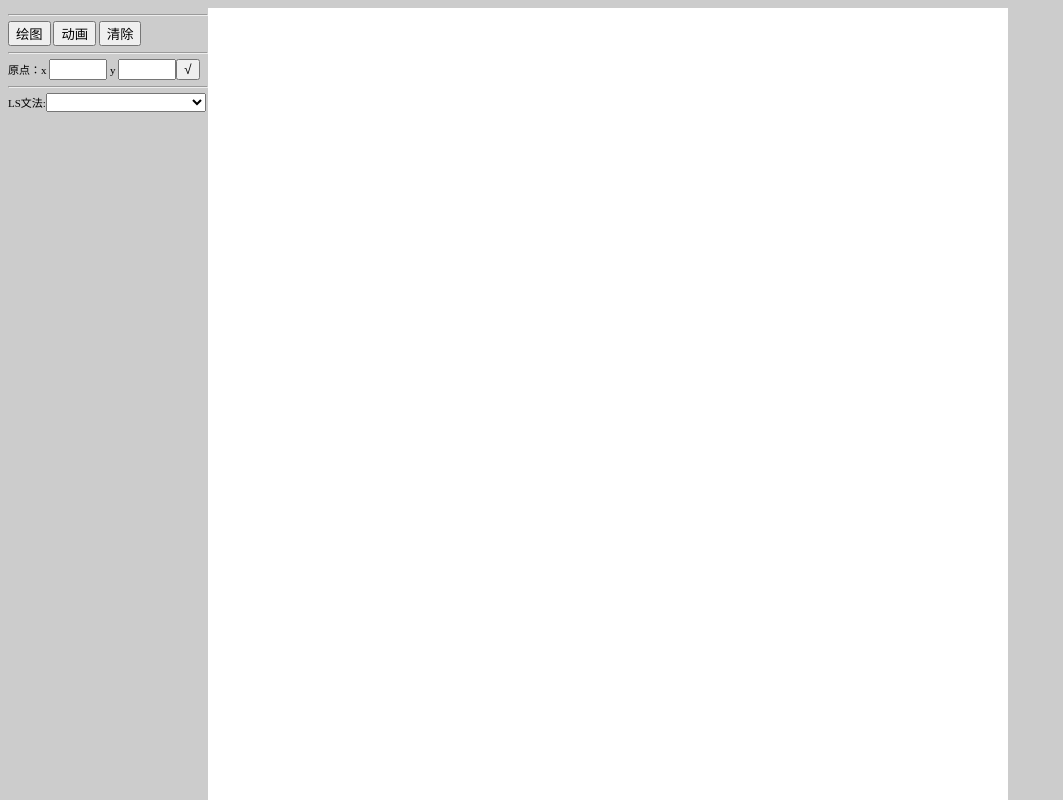
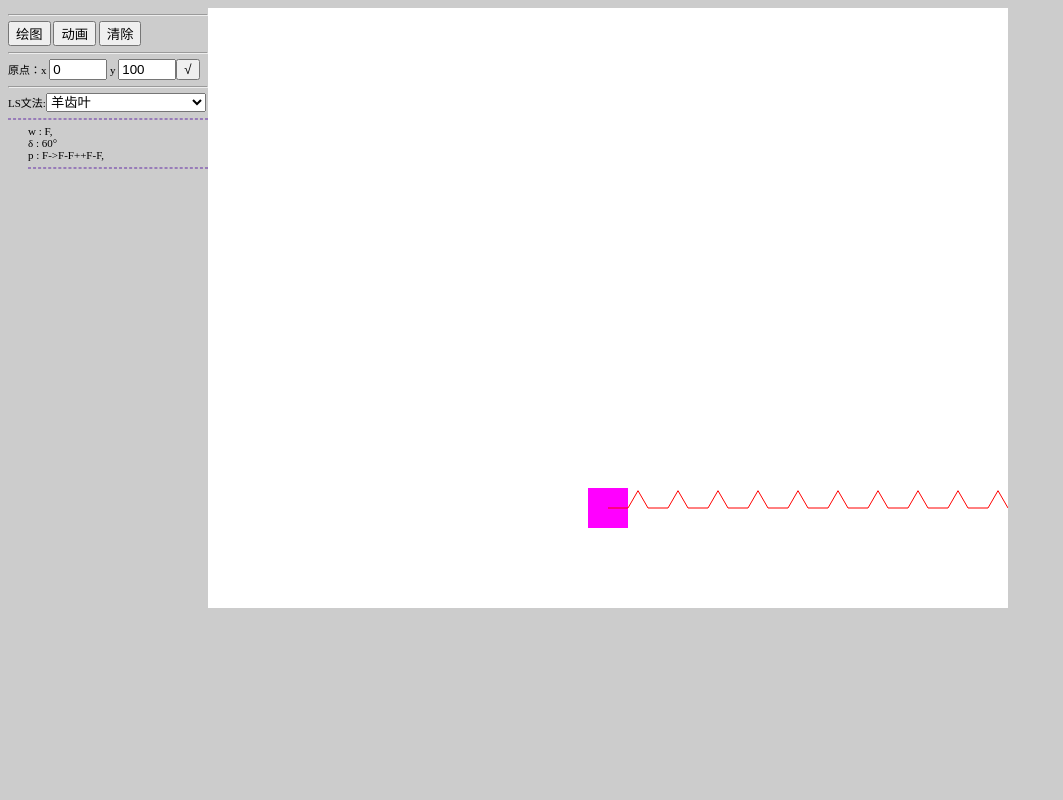
Before and after one commit to mykonica/Fractal, a plain HTML site: page LS/index.html in a window 1280 px wide. Shown: the top 800 px of the page, without its empty margins (0-1063 px from the left). Drawn offline with Linux system fonts and the light colour scheme.

Commit message:
ls绘图

```diff
--- a/LS/index.html
+++ b/LS/index.html
@@ -21,7 +21,7 @@
 		<div id="param-container" class="param-container"></div>
 	</div>
 	<div class="drawing-panel">
-		<canvas id="paint-canvas" width="800" height="1000"></canvas>
+		<canvas id="paint-canvas" width="800" height="600"></canvas>
 	</div>
 
 	<script type="text/javascript" src="js\jquery.js"></script>
--- a/LS/js/data.js
+++ b/LS/js/data.js
@@ -2,12 +2,13 @@ ls_table = {
 	'table':[
 		{
 			'name':'羊齿叶',
-			'org':{'x':0, 'y':200},
-			'steps':10,
-			'initial':'F++F++F',
-			'angle':60
+			'length':20,
+			'org':{'x':0, 'y':100},
+			'steps':30,
+			'initial':'F',
+			'angle':60,
 			'rules':[
-				{'source':'F', 'target':'F--F++F--F--F'}
+				{'source':'F', 'target':'F-F++F-F'}
 			]
 		}
 	]
--- a/LS/js/init.js
+++ b/LS/js/init.js
@@ -17,29 +17,25 @@ function selectTable(index) {
         if ('len' in table[index]) {
             len = table[index]['len'];
         }
-		$('#len')[0].value = len;
+        // $('#len')[0].value = len;
+        window.lsobj = new lsObject(table[index]);
 
-		var param = table[index]['param'];
-		if (param.length > 0) {
         $param_obj.append('<hr class="param-hr"></hr>');
-			for (var i = 0; i < param.length; ++i) {
+
         var html = '<div class="param">';
 
-				html = html + '<div class="line"><div class="a ratio">a = ' + param[i]['a'] +
-					', </div><div class="b ratio">b = ' + param[i]['b'] +
-					', </div><div class="e ratio">e = ' + param[i]['e'] + '</div> </div>';
+        html = html + '<div class="line"><div class="a ratio">w : ' + window.lsobj.initial +
+            ', </div><div class="b ratio">δ : ' + window.lsobj.angle + '°'
+            ', </div> </div>';
 
-				html = html + '<div class="line"><div class="c ratio">c = ' + param[i]['c'] +
-					', </div><div class="d ratio">d = ' + param[i]['d'] +
-					', </div><div class="f ratio">f = ' + param[i]['f'] + '</div></div>'
-
-				html = html + '<div class="line"><div class="p ratio">p = ' + param[i]['p'] + '</div></div>';
-
+        for (var i = 0; i < window.lsobj.rules.length; i++) {
+            html = html + '<div class="line"><div class="c ratio">p : ' +
+                window.lsobj.rules[i]['source'] + '->' + window.lsobj.rules[i]['target'] +
+                ', </div></div>'
+        }
         html += '</div>';
         html += '<hr class="param-hr"></hr>'
         $param_obj.append(html);
-			}
-		}
     }
 }
 
@@ -56,12 +52,12 @@ function initData() {
         $select_obj.change(function() {
             selectTable(select_dom.selectedIndex);
             clearCanvas();
-			paintIfs(ls_table['table'][$('.setting-panel .table')[0].selectedIndex]['param'], window.count_default);
+            paintLS(ls_table['table'][$('.setting-panel .table')[0].selectedIndex]['param'], window.count_default);
         });
 
         selectTable(select_dom.selectedIndex);
         clearCanvas();
-		paintIfs(ls_table['table'][$('.setting-panel .table')[0].selectedIndex]['param'], window.count_default);
+        paintLS(window.lsobj);
     }
 }
 
@@ -86,7 +82,7 @@ $(document).ready(function() {
     $('#paint').click(function() {
         clearCanvas();
         var draw_count = window.count_default;
-		paintIfs(ls_table['table'][$('.setting-panel .table')[0].selectedIndex]['param'], draw_count);
+        paintLS(window.lsobj);
     });
 
     $("#clear").click(function() {
@@ -100,7 +96,7 @@ $(document).ready(function() {
         window.animate_count = 0;
         window.timer = setInterval(function() {
             if (window.animate_count < window.count_default) {
-				paintIfs(ls_table['table'][$('.setting-panel .table')[0].selectedIndex]['param'], window.animate_step_default);
+                paintLS(window.lsobj);
                 window.animate_count += window.animate_step_default;
             } else {
                 clearInterval(window.timer);
--- a/LS/js/ls.js
+++ b/LS/js/ls.js
@@ -6,14 +6,16 @@ function randomColor() {
     return 'rgb(' + r + ',' + g + ',' + b + ')';
 }
 
-function lsObject (lsParameters) {
-	this.org_x = lsParameters['x'];
-	this.org_y = lsParameters['y'];
+function lsObject(lsParameters) {
+    this.org_x = lsParameters['org']['x'];
+    this.org_y = lsParameters['org']['y'];
     this.steps = lsParameters['steps'];
+    this.angle = lsParameters['angle'];
     this.initial = lsParameters['initial'];
     this.rules = lsParameters['rules'];
+    this.length = lsParameters['length'];
 
-	this.getLSExpression=getLSExpression;
+    this.getLSExpression = getLSExpression;
 
     function getLSExpression() {
         if (this.expression) {
@@ -23,7 +25,9 @@ function lsObject (lsParameters) {
 
             for (var stepIndex = 0; stepIndex < this.steps; stepIndex++) {
                 for (var ruleIndex = 0; ruleIndex < this.rules.length; ruleIndex++) {
-					expression.replace(this.rules['source'], this.rules['target']);
+                    var source = this.rules[ruleIndex]['source'];
+                    var target = this.rules[ruleIndex]['target'];
+                    this.expression = this.expression.replace(source, target);
                 }
             }
         }
@@ -32,59 +36,87 @@ function lsObject (lsParameters) {
     }
 }
 
-function paintIfs(param, count, paint_axes, paint_org) {
+function paintLS(lsobject) {
     window.context.save();
-	//计算概率范围
-	var p_range = new Array(param.length + 1);
-	p_range[0] = 0.0;
-	for (var i = 0; i < param.length; ++i) {
-		p_range[i + 1] = p_range[i] + param[i]['p'];
+
+    var expression = lsobject.getLSExpression();
+
+    var x = 0;
+    var y = 0;
+    var lastx = x;
+    var lasty = y;
+    var angle = 0.0;
+    var length = lsobject.length;
+
+    window.context.translate(window.canvas.width / 2 + lsobject.org_x, window.canvas.height - lsobject.org_y);
+
+    // if (true) {
+    //     window.context.strokeStyle = '#FF00FF';
+    //     window.context.moveTo(-200, -2);
+    //     window.context.lineTo(200, -2);
+    //     window.context.moveTo(0, 0);
+    //     window.context.lineTo(0, -800);
+    //     window.context.stroke();
+    // }
+
+
+
+    window.context.fillStyle = 'rgb(255, 0, 0)';
+    window.context.strokeStyle = 'rgb(255, 0, 0)';
+
+    var angleRatio = 2 * Math.PI / 360;
+    window.context.moveTo(x, y);
+    if (true) {
+        window.context.fillStyle = '#FF00FF';
+        window.context.fillRect(-20, -20, 40, 40);
+    }
+    for (var i = 0; i < expression.length; i++) {
+        switch (expression[i]) {
+            case 'F':
+                x = x + length * Math.cos(angleRatio * angle);
+                y = y + length * Math.sin(angleRatio * angle);
+                window.context.lineTo(x, y);
+                break;
+            case 'f':
+                x = x + length * Math.cos(angleRatio * angle);
+                y = y + length * Math.sin(angleRatio * angle);
+                window.context.moveTo(x, y);
+                break;
+            case '+':
+                angle += lsobject.angle;
+                if (angle > 360) {
+                    angle -= 360;
                 }
 
-	var org_x = parseInt($('#org-x').val());
-	var org_y = parseInt($('#org-y').val());
-	var len = parseInt($('#len').val());
-
-	window.context.translate(window.canvas.width / 2 + org_x, window.canvas.height - org_y);
-
-	if (paint_axes) {
-		window.context.strokeStyle = '#FF00FF';
-		window.context.moveTo(-200, -2);
-		window.context.lineTo(200, -2);
-		window.context.moveTo(0, 0);
-		window.context.lineTo(0, -800);
-		window.context.stroke();
+                if (angle < 0) {
+                    angle += 360;
+                }
+                break;
+            case '-':
+                angle -= lsobject.angle;
+                if (angle > 360) {
+                    angle -= 360;
                 }
 
-	if (paint_org) {
-		window.context.fillStyle = '#FF00FF';
-		window.context.fillRect(-2, -2, 4, 4);
+                if (angle < 0) {
+                    angle += 360;
                 }
-
-	window.context.fillStyle = 'rgb(255, 0, 0)';
-	var x = 0;//Math.round(Math.random() * 400);
-	var y = 0;//Math.round(Math.random() * 400);
-
-	for (var i = 0; i < count; ++i) {
-
-		var E = Math.random();
-		var select_param_index = 0;
-		for (var index = 1; index < p_range.length; ++index) {
-			if (E > p_range[index - 1] && E <= p_range[index]) {
-				select_param_index = index - 1;
+                break;
+            case '[':
+                lastx = x;
+                lasty = y;
+                break;
+            case ']':
+                x = lastx;
+                y = lasty;
+                break;
+            default:
                 break;
         }
     }
 
-		var sel_param = param[select_param_index];
-		var u = sel_param['a'] * x + sel_param['b'] * y + sel_param['e'];
-		var v = sel_param['c'] * x + sel_param['d'] * y + sel_param['f'];
+    window.context.stroke();
 
-		x = u;
-		y = v;
-
-		window.context.fillRect(Math.round(x * len), -Math.round(y * len), 1, 1);
-	}
 
     //window.context.translate(-window.canvas.width / 2 - org_x, -window.canvas.height + org_y);
     window.context.restore();
```
Lines whose indentation alone changed are shown as unchanged.
